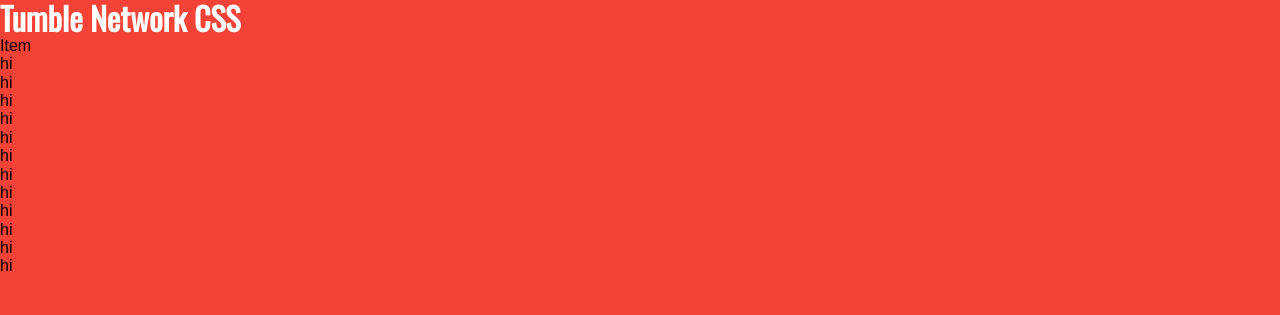
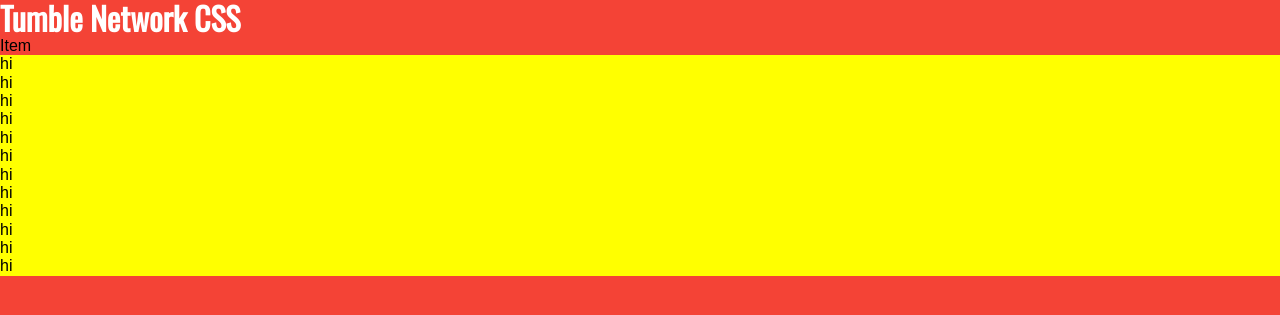
Before and after one commit to tumblenet/tumblenet-css, a Jekyll site: the page built from index.html, in a window 1280 px wide. Shown: the top 315 px of the page. Built offline with Jekyll 4.4.1, drawn with Linux system fonts in a browser that asks for light colours.

Commit message:
Update tumblenet.min.html

```diff
--- a/css/tumblenet.min.html
+++ b/css/tumblenet.min.html
@@ -107,5 +107,5 @@ html {
 {% endfor %}
 
 .tn-col-dev {
-background-color=yellow
+background-color: yellow;
 }
```
